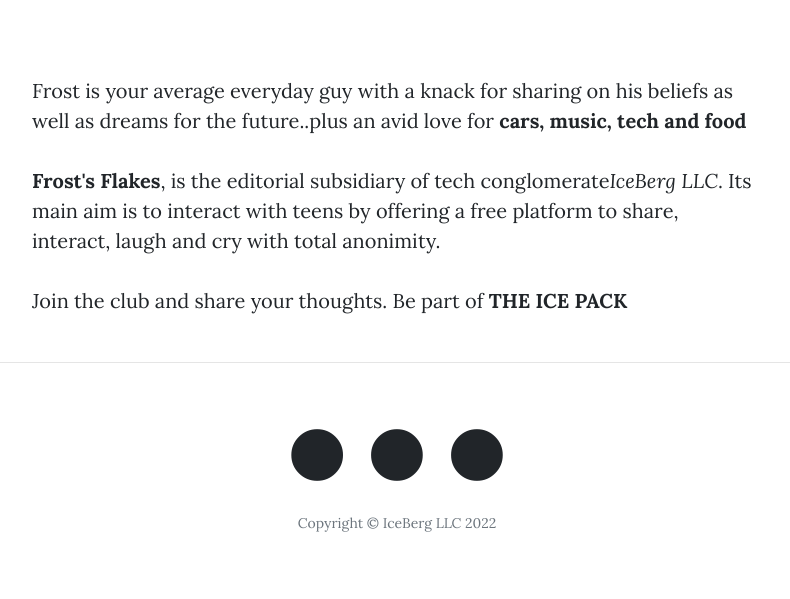
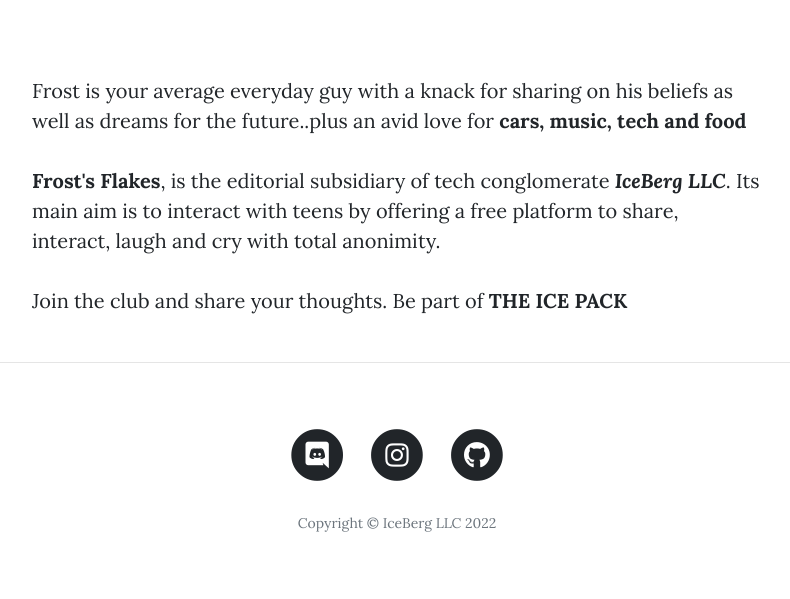
Before and after one commit to wain-aina/frost-flakes-blog, a Flask app: page /about in a window 1280 px wide. Shown: the part 536-1135 px from the top of the page, without its empty margins (243-1033 px from the left). Run offline with Flask 2, Linux system fonts and the light colour scheme; some libraries are stand-ins or nearby versions.

Commit message:
Final commit

```diff
--- a/templates/about.html
+++ b/templates/about.html
@@ -20,7 +20,7 @@
     <div class="row">
       <div class="col-lg-8 col-md-10 mx-auto">
         <p>Frost is your average everyday guy with a knack for sharing on his beliefs as well as dreams for the future..plus an avid love for <strong>cars, music, tech and food</strong></p>
-        <p><strong>Frost's Flakes</strong>, is the editorial subsidiary of tech conglomerate<em>IceBerg LLC</em>. Its main aim is to interact with teens by offering a free platform to share, interact, laugh and cry with total anonimity.</p>
+        <p><strong>Frost's Flakes</strong>, is the editorial subsidiary of tech conglomerate <strong><em>IceBerg LLC</em></strong>. Its main aim is to interact with teens by offering a free platform to share, interact, laugh and cry with total anonimity.</p>
         <p>Join the club and share your thoughts. Be part of <strong>THE ICE PACK</strong></p>
       </div>
     </div>
--- a/templates/footer.html
+++ b/templates/footer.html
@@ -5,10 +5,10 @@
         <div class="col-lg-8 col-md-10 mx-auto">
           <ul class="list-inline text-center">
             <li class="list-inline-item">
-              <a href="#">
+              <a href="https://discord.com/channels/@me">
                 <span class="fa-stack fa-lg">
                   <i class="fas fa-circle fa-stack-2x"></i>
-                  <i class="fa-brands fa-discord fa-stack-2x"></i>
+                  <i class="fab fa-discord fa-stack-1x fa-inverse"></i>
                 </span>
               </a>
             </li>
@@ -16,7 +16,7 @@
               <a href="https://www.instagram.com/_jessiieee/">
                 <span class="fa-stack fa-lg">
                   <i class="fas fa-circle fa-stack-2x"></i>
-                  <i class="fa-brands fa-instagram fa-stack-2x"></i>
+                  <i class="fab fa-instagram fa-stack-1x fa-inverse"></i>
                 </span>
               </a>
             </li>
@@ -24,7 +24,7 @@
               <a href="https://github.com/wain-aina">
                 <span class="fa-stack fa-lg">
                   <i class="fas fa-circle fa-stack-2x"></i>
-                  <i class="fa-solid fa-code fa-stack-2x"></i>
+                  <i class="fab fa-github fa-stack-1x fa-inverse"></i>
                 </span>
               </a>
             </li>
```
